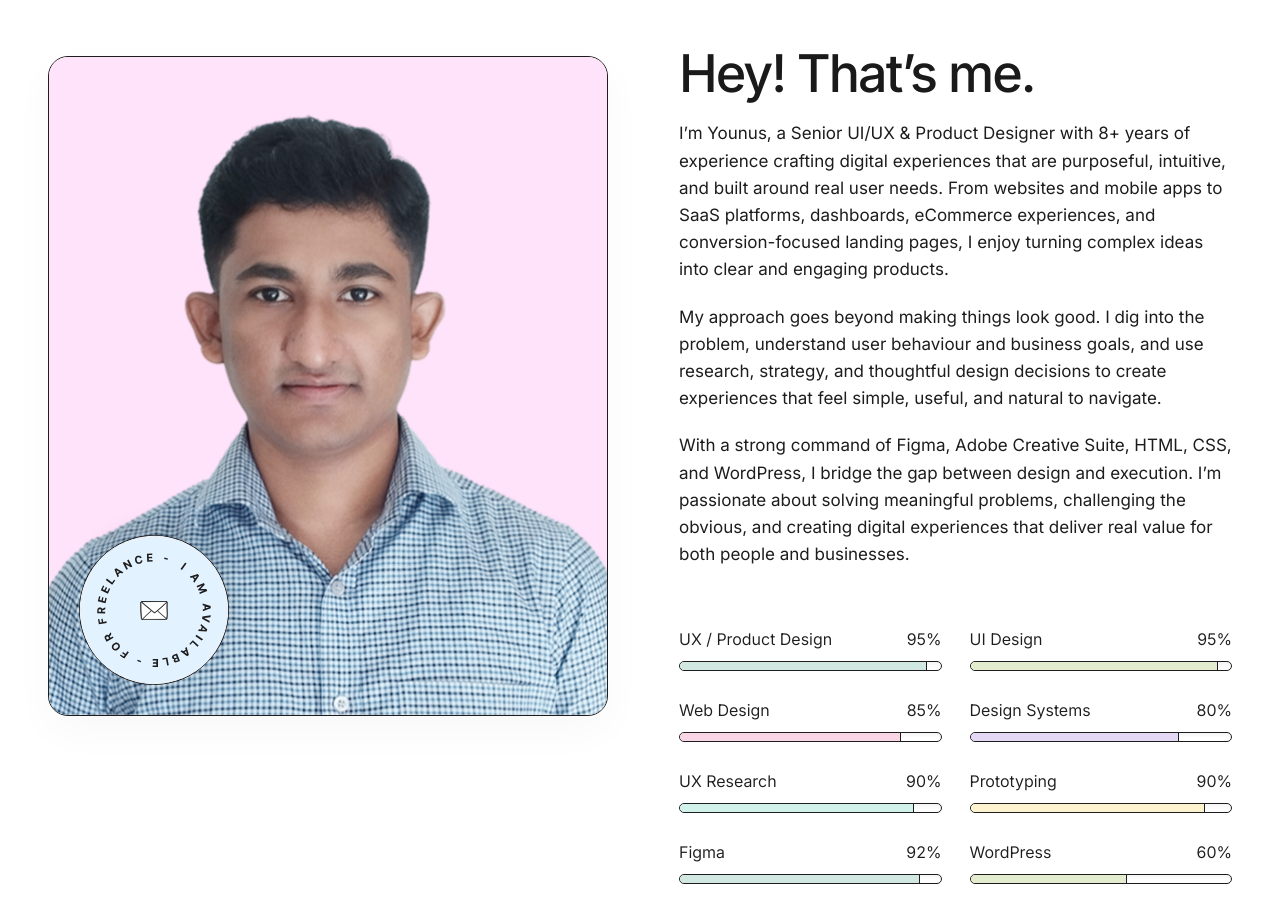
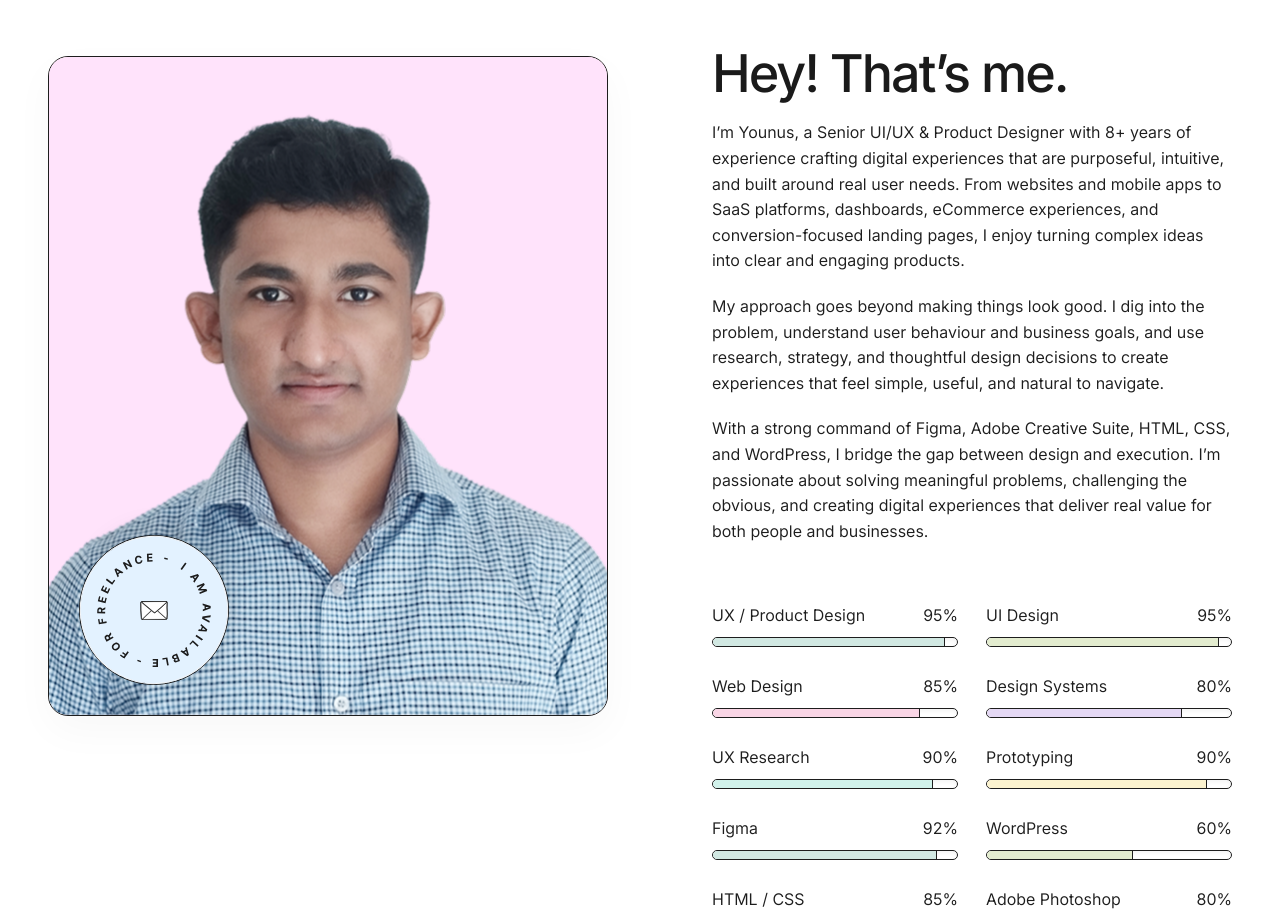
Before and after one commit to Sifathossensuvo/md-younus, a React (Vite) app: page / in a window 1280 px wide. Shown: the part 7640-8554 px from the top of the page. Built offline with nearby package versions, Linux system fonts and the light colour scheme.

Commit message:
added many update

```diff
--- a/src/components/About.jsx
+++ b/src/components/About.jsx
@@ -94,7 +94,7 @@ const About = () => {
         </motion.div>
 
         {/* --- RIGHT SIDE: Heading, Bio, and Skill Progress Bars --- */}
-     <div className="w-full lg:w-[553px] lg:shrink-0 flex flex-col items-start text-left">
+     <div className="w-full lg:w-[520px] lg:shrink-0 flex flex-col items-start text-left">
 
           <motion.h2
             initial={{ opacity: 0, y: 20 }}
@@ -111,7 +111,7 @@ const About = () => {
             whileInView={{ opacity: 1, y: 0 }}
             viewport={{ once: true }}
             transition={{ duration: 0.6, delay: 0.15 }}
-            className="text-[#1D1D1D] text-base md:text-[17px] w-full leading-[160%] mb-5"
+            className="text-[#1D1D1D] font-[375] text-base md:text-[16px] w-full leading-[160%] mb-5"
           >
             I’m Younus, a Senior UI/UX & Product Designer with 8+ years of experience crafting digital experiences that are purposeful, intuitive, and built around real user needs. From websites and mobile apps to SaaS platforms, dashboards, eCommerce experiences, and conversion-focused landing pages, I enjoy turning complex ideas into clear and engaging products.
           </motion.p>
@@ -121,7 +121,7 @@ const About = () => {
             whileInView={{ opacity: 1, y: 0 }}
             viewport={{ once: true }}
             transition={{ duration: 0.6, delay: 0.3 }}
-            className="text-[#1D1D1D] text-base md:text-[17px] w-full leading-[160%] mb-5"
+            className="text-[#1D1D1D] font-[375] text-base md:text-[16px] w-full leading-[160%] mb-5"
           >
            My approach goes beyond making things look good. I dig into the problem, understand user behaviour and business goals, and use research, strategy, and thoughtful design decisions to create experiences that feel simple, useful, and natural to navigate.
           </motion.p>
@@ -131,7 +131,7 @@ const About = () => {
             whileInView={{ opacity: 1, y: 0 }}
             viewport={{ once: true }}
             transition={{ duration: 0.6, delay: 0.3 }}
-            className="text-[#1D1D1D] text-base md:text-[17px] w-full leading-[160%] mb-[60px]"
+            className="text-[#1D1D1D] font-[375] text-base md:text-[16px] w-full leading-[160%] mb-[60px]"
           >
           With a strong command of Figma, Adobe Creative Suite, HTML, CSS, and WordPress, I bridge the gap between design and execution. I’m passionate about solving meaningful problems, challenging the obvious, and creating digital experiences that deliver real value for both people and businesses.
           </motion.p>
```
